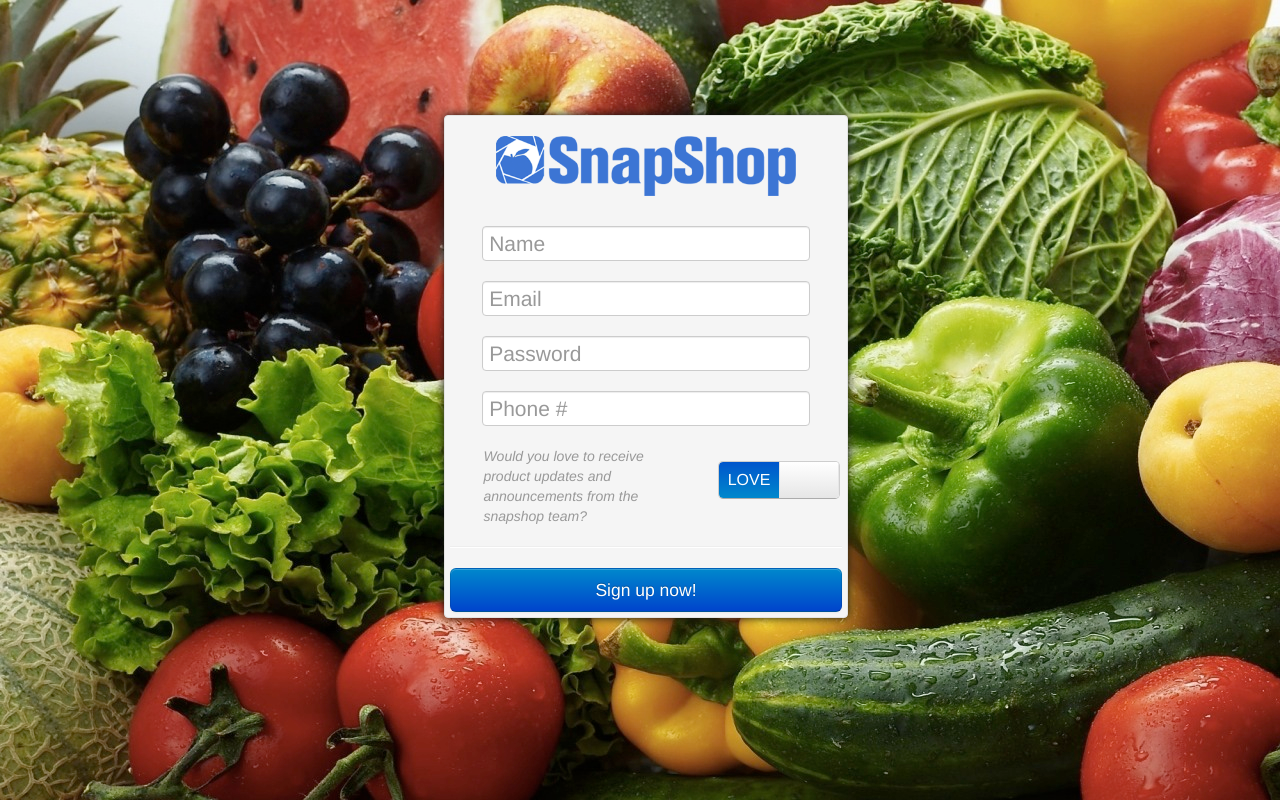
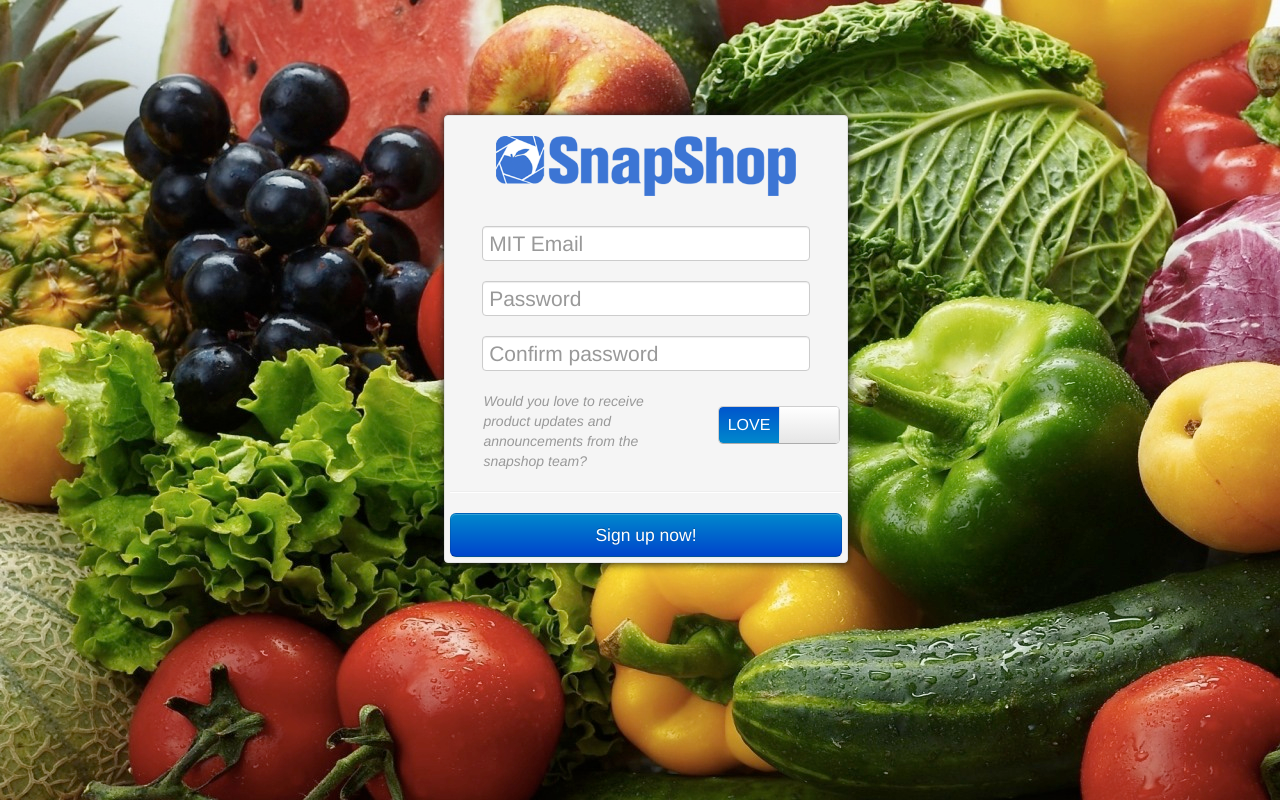
Before and after one commit to einstein7th/SnapShopWeb, a Django app: template shop/templates/index.html in a window 1280 px wide. Run offline with Django 3.2, Linux system fonts and the light colour scheme; the template is opened without the code that fills it: values that come from a table or form of the project are taken from there, others are empty; parts of the project's set-up code (start-up, migrations or seed data) failed here and were passed over.

Commit message:
Add registration backend including mit.edu email check

```diff
--- a/shop/models.py
+++ b/shop/models.py
@@ -1,99 +1,116 @@
 from django.db import models
 from django.contrib.auth.models import User
 from django import forms
+from django.contrib.auth.forms import UserCreationForm
 
 class ShopItem(models.Model):
-	item_category = models.ForeignKey('Categories')
-	item_name = models.CharField(max_length = 200)
-	item_price = models.IntegerField(default = 99999)
-	item_size = models.CharField(max_length=50)
-	item_unit_price = models.CharField(max_length=50)
-	item_thumb_small = models.CharField(max_length=200)
-	item_thumb_medium = models.CharField(max_length=200)
-	item_thumb_large = models.CharField(max_length=200)
-	item_peapod_productid = models.CharField(max_length=50)
-	item_peapod_cnid = models.CharField(max_length=20)
-	item_nutrition_html = models.TextField()
-	item_description_html = models.TextField()
-	item_ingredients_html = models.TextField()
-	item_details_html = models.TextField()
+    item_category = models.ForeignKey('Categories')
+    item_name = models.CharField(max_length = 200)
+    item_price = models.IntegerField(default = 99999)
+    item_size = models.CharField(max_length=50)
+    item_unit_price = models.CharField(max_length=50)
+    item_thumb_small = models.CharField(max_length=200)
+    item_thumb_medium = models.CharField(max_length=200)
+    item_thumb_large = models.CharField(max_length=200)
+    item_peapod_productid = models.CharField(max_length=50)
+    item_peapod_cnid = models.CharField(max_length=20)
+    item_nutrition_html = models.TextField()
+    item_description_html = models.TextField()
+    item_ingredients_html = models.TextField()
+    item_details_html = models.TextField()
 
 class ShippingLabel(models.Model):
-	address_first_line = models.CharField(max_length=50)
-	address_second_line = models.CharField(max_length=50)
-	address_zip_code = models.IntegerField()
-	address_city = models.CharField(max_length=50)
-	address_state = models.CharField(max_length=2)
-	address_owner = models.ForeignKey('Customer')
+    address_first_line = models.CharField(max_length=50)
+    address_second_line = models.CharField(max_length=50)
+    address_zip_code = models.IntegerField()
+    address_city = models.CharField(max_length=50)
+    address_state = models.CharField(max_length=2)
+    address_owner = models.ForeignKey('Customer')
 
 class CreditCard(models.Model):
-	cc_stub = models.CharField(max_length=4, default="****")
-	cc_type = models.IntegerField()
-	cc_owner = models.ForeignKey('Customer')
+    cc_stub = models.CharField(max_length=4, default="****")
+    cc_type = models.IntegerField()
+    cc_owner = models.ForeignKey('Customer')
 
 class Categories(models.Model):
-	category_thumb = models.CharField(max_length=200)
-	category_name = models.CharField(max_length=50)
-	category_cnid = models.CharField(max_length=50)
-	category_parent = models.ForeignKey('Categories', default=None, null=True)
+    category_thumb = models.CharField(max_length=200)
+    category_name = models.CharField(max_length=50)
+    category_cnid = models.CharField(max_length=50)
+    category_parent = models.ForeignKey('Categories', default=None, null=True)
 
 class CartItem(models.Model):
-	shop_item_ref = models.ForeignKey(ShopItem)
-	cart = models.ForeignKey('ShoppingCart')
-	cart_item_qty = models.IntegerField(default=0)
+    shop_item_ref = models.ForeignKey(ShopItem)
+    cart = models.ForeignKey('ShoppingCart')
+    cart_item_qty = models.IntegerField(default=0)
 
 class ShoppingCart(models.Model):
-	cart_owner = models.OneToOneField('Customer')
+    cart_owner = models.OneToOneField('Customer')
 
 class Customer(models.Model):
-	stripe_token = models.CharField(max_length=20)
-	phone_number = models.CharField(max_length=20)
-	delivery_time = models.DateTimeField()
-	user = models.OneToOneField(User)
+    stripe_token = models.CharField(max_length=20)
+    phone_number = models.CharField(max_length=20)
+    delivery_time = models.DateTimeField()
+    user = models.OneToOneField(User)
 
 class PurchaseForm(forms.Form):
-	DORM_CHOICES = (
-		('362 Memorial Drive', 'Baker House'),
-		('450 Memorial Drive', 'MacGregor House'),
-		('3 Ames Street', 'East Campus'),
-		('460 Beacon Street', 'Nu Delta'),
-	)
+    DORM_CHOICES = (
+        ('362 Memorial Drive', 'Baker House'),
+        ('450 Memorial Drive', 'MacGregor House'),
+        ('3 Ames Street', 'East Campus'),
+        ('460 Beacon Street', 'Nu Delta'),
+    )
 
-	EXPIRATION_MONTH_CHOICES = (
-		('1', '01 - January'),
-		('2', '02 - February'),
-		('3', '03 - March'),
-		('4', '04 - April'),
-		('5', '05 - May'),
-		('6', '06 - June'),
-		('7', '07 - July'),
-		('8', '08 - August'),
-		('9', '09 - September'),
-		('10', '10 - October'),
-		('11', '11 - November'),
-		('12', '12 - December'),
-	)
+    EXPIRATION_MONTH_CHOICES = (
+        ('1', '01 - January'),
+        ('2', '02 - February'),
+        ('3', '03 - March'),
+        ('4', '04 - April'),
+        ('5', '05 - May'),
+        ('6', '06 - June'),
+        ('7', '07 - July'),
+        ('8', '08 - August'),
+        ('9', '09 - September'),
+        ('10', '10 - October'),
+        ('11', '11 - November'),
+        ('12', '12 - December'),
+    )
 
-	EXPIRATION_YEAR_CHOICES = (
-		('2013', '2013'),
-		('2014', '2014'),
-		('2015', '2015'),
-		('2016', '2016'),
-		('2017', '2017'),
-		('2018', '2018'),
-		('2019', '2019'),
-		('2020', '2020'),
-	)
+    EXPIRATION_YEAR_CHOICES = (
+        ('2013', '2013'),
+        ('2014', '2014'),
+        ('2015', '2015'),
+        ('2016', '2016'),
+        ('2017', '2017'),
+        ('2018', '2018'),
+        ('2019', '2019'),
+        ('2020', '2020'),
+    )
 
-	name = forms.CharField(max_length=50)
-	living_group = forms.ChoiceField(DORM_CHOICES)
-	#address_2 = models.CharField(max_length=50)
-	#city = models.CharField(max_length=50)
-	#state = models.CharField(max_length=50)
-	#zip_code = models.CharField(max_length=50)
-	card_number = forms.CharField(max_length=16)
-	card_cvc = forms.CharField(max_length=4)
-	card_zip = forms.CharField(max_length=5)
-	card_expiration_month = forms.ChoiceField(EXPIRATION_MONTH_CHOICES)
-	card_expiration_year = forms.ChoiceField(EXPIRATION_YEAR_CHOICES)
-	promo_code = forms.CharField(required=False, max_length=10) # optional field
+    name = forms.CharField(max_length=50)
+    living_group = forms.ChoiceField(DORM_CHOICES)
+    #address_2 = models.CharField(max_length=50)
+    #city = models.CharField(max_length=50)
+    #state = models.CharField(max_length=50)
+    #zip_code = models.CharField(max_length=50)
+    card_number = forms.CharField(max_length=16)
+    card_cvc = forms.CharField(max_length=4)
+    card_zip = forms.CharField(max_length=5, widget=forms.TextInput({'placeholder':'02139'}))
+    card_expiration_month = forms.ChoiceField(EXPIRATION_MONTH_CHOICES)
+    card_expiration_year = forms.ChoiceField(EXPIRATION_YEAR_CHOICES)
+    promo_code = forms.CharField(required=False, max_length=10) # optional field
+
+class RegisterForm(UserCreationForm):
+    def __init__(self, *args, **kwargs):
+        super(RegisterForm, self).__init__(*args, **kwargs)
+
+        self.fields['username'].widget = forms.TextInput({'placeholder':'MIT Email', 'class': 'large-input'})
+        self.fields['password1'].widget = forms.PasswordInput({'placeholder':'Password', 'class': 'large-input'})
+        self.fields['password2'].widget = forms.PasswordInput({'placeholder':'Confirm password', 'class': 'large-input'})
+
+    def is_valid(self, *args, **kwargs):
+        return super(RegisterForm, self).is_valid(*args, **kwargs)
+
+    def save(self):
+        user = super(RegisterForm, self).save(commit=True)
+        user.is_active = True
+        user.save()
--- a/shop/static/css/snapshot.css
+++ b/shop/static/css/snapshot.css
@@ -27,7 +27,7 @@ div.splash
 #tos-switch {margin-top:15px;}
 .rob-box.well {width:100%;padding:5px;}
 #search-box.well {padding:0px;}
-.rob-box input[type=text] {width:80%;}
+.rob-box input[type=text], .rob-box input[type=password] {width:80%;}
 .full-height {height:100%;}
 .full-width {width:100%;}
 
@@ -119,14 +119,14 @@ background-image: linear-gradient(to top left, #EEEEEE 0%, #FAFAFA 100%);
 }
 .lightweight {font-weight:300;}
 
-.large-input[type="text"] {
+.large-input[type="text"], .large-input[type="password"] {
     font-weight:300;
     height:25px;
     font-size:150%;
     line-height:normal;
 }
 
-.xlarge-input[type="text"] {
+.xlarge-input[type="text"], .xlarge-input[type="password"] {
     font-weight:300;
     height:35px;
     font-size:20px;
--- a/shop/templates/index.html
+++ b/shop/templates/index.html
@@ -8,25 +8,21 @@
       </div>
       <div class="span4">
   <div class="half-height">
-	  <form action="" method="POST">
+    <form action="/" method="POST">
       <div class="rob-box well">
         <div class="rob-header">
         </div>
         <div class="rob-body">
+          {{ form.non_field_errors }}
+          {% csrf_token %}
           <center>
           <fieldset>
+            {% for field in form %}
             <div class="control-group">
-		    <input class="large-input" type="text" placeholder="Name" />
+              {{ field.errors }}
+              {{ field }}
             </div>
-		  <div class="control-group">
-		    <input class="large-input" type="text" placeholder="Email" />
-		  </div>
-		  <div class="control-group">
-		    <input class="large-input" type="text" placeholder="Password" />
-		  </div>
-		  <div class="control-group">
-		    <input class="large-input" type="text" placeholder="Phone #" />
-		  </div>
+            {% endfor %}
           </fieldset>
           </center>
     <div class="row-fluid" id="tos-section">
@@ -42,7 +38,7 @@
       </div>
     </div>
     <hr />
-		<button class="btn btn-large btn-block btn-primary" type="button">Sign up now!</button>
+    <button class="btn btn-large btn-block btn-primary" type="submit">Sign up now!</button>
         </div>
     </form>
     </div>
```
Also changed, not shown: shop/views.py (+33 -2 lines). Lines whose indentation alone changed are shown as unchanged.
